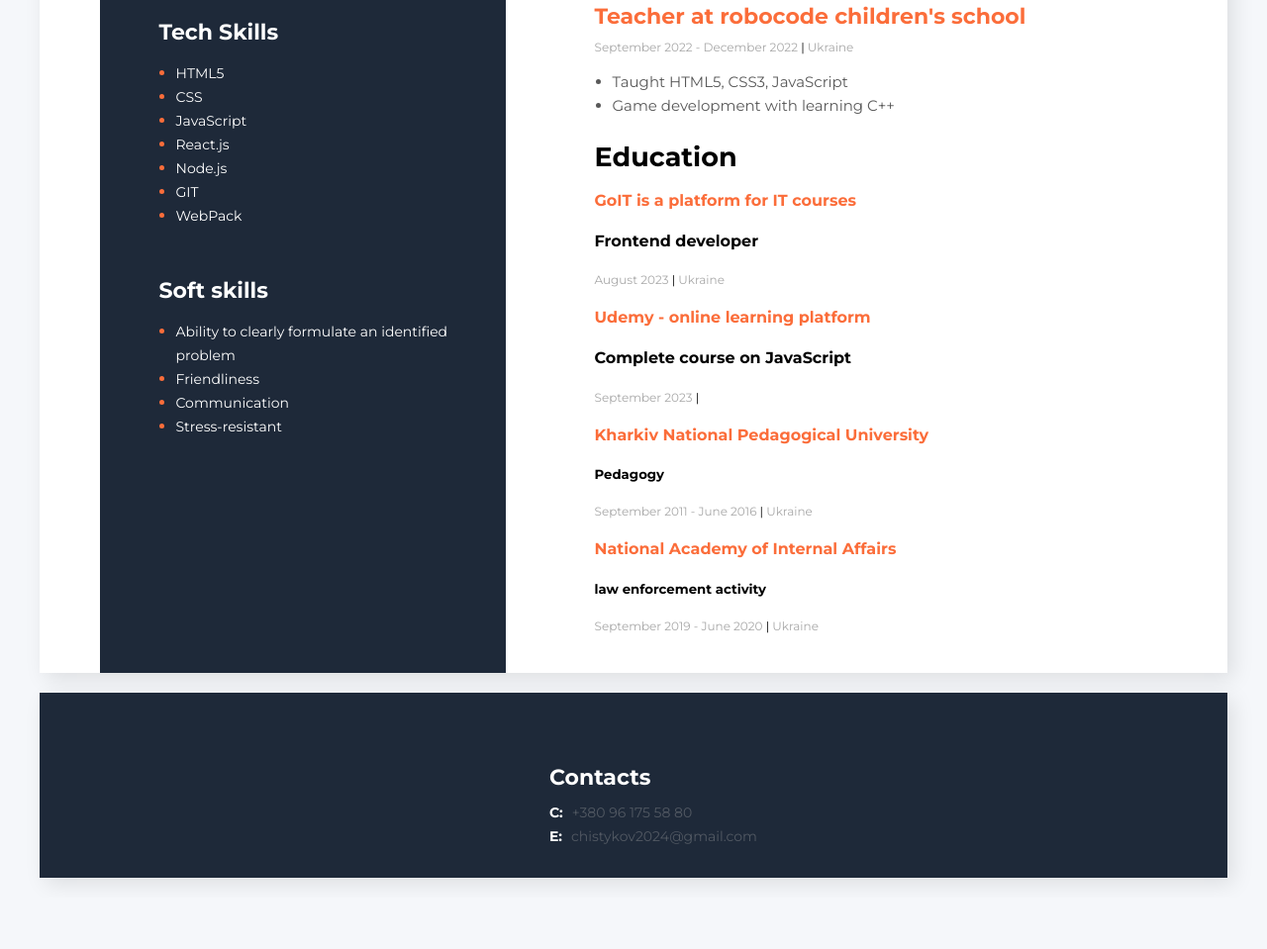
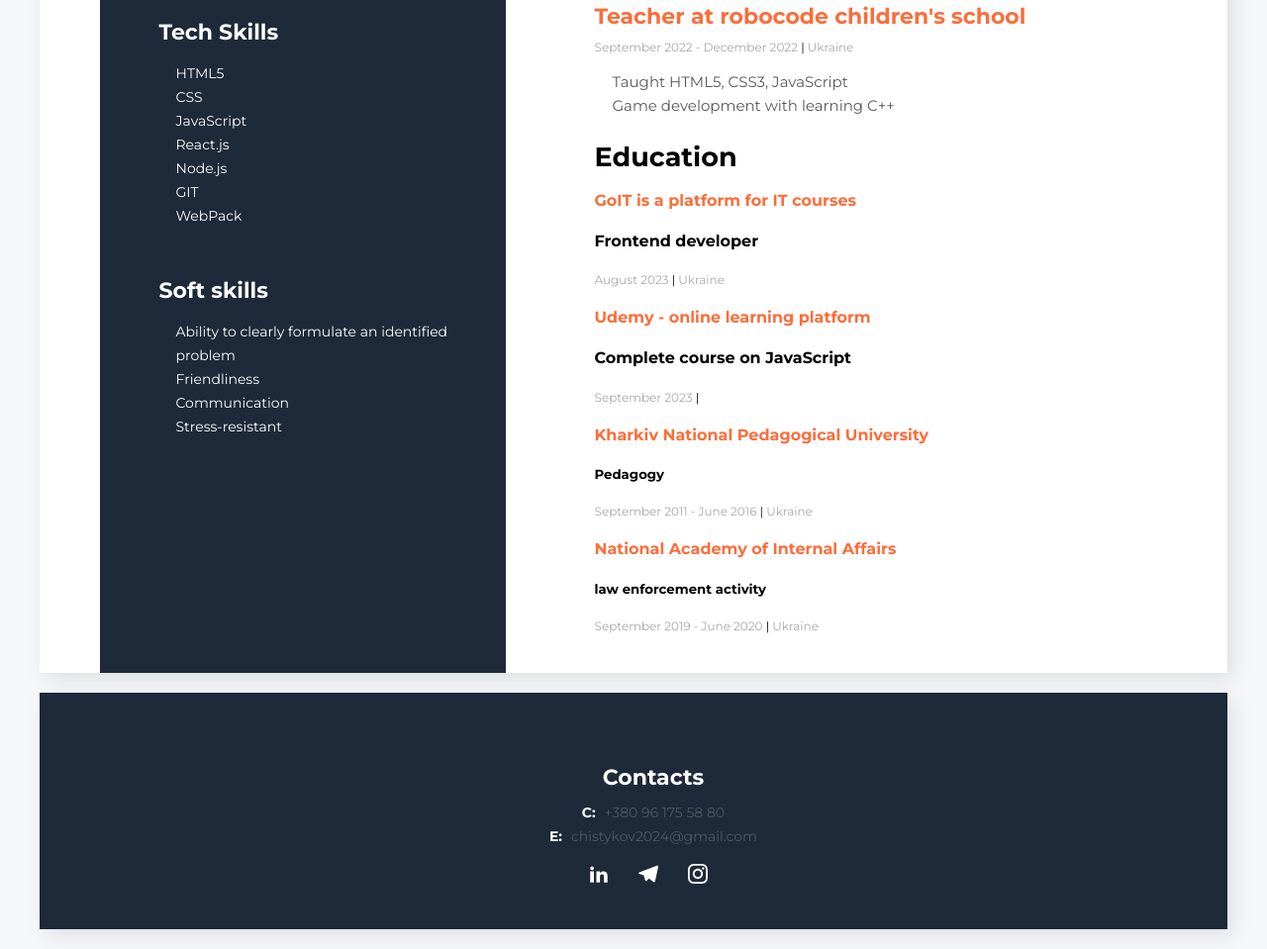
Before and after one commit to Sergey3355/My-resume, a plain HTML site: page index.html in a window 1280 px wide. Shown: the part 642-1601 px from the top of the page at 99% size. Before the commit the page ends 1549 px from the top, so only its background shows below. Drawn offline with Linux system fonts and the light colour scheme.

Commit message:
fix img,icon

```diff
--- a/css/style.css
+++ b/css/style.css
@@ -1,5 +1,8 @@
 a {
   text-decoration: none;
+}
+li {
+  list-style: none;
 }
 
 body {
@@ -246,7 +249,7 @@ body {
 }
 
 .contact-section-link:hover {
-  color: #f2f145;
+  color: #2196f3;
 }
 
 /* tech skills section */
@@ -290,3 +293,29 @@ body {
   justify-content: center;
   padding-bottom: 30px;
 }
+
+.wrap-contact_section {
+  display: flex;
+  flex-direction: column;
+  align-items: center;
+}
+
+.join-link {
+  display: flex;
+  color: #ffffff;
+
+  transition: color 250ms cubic-bezier(0.4, 0, 0.2, 1),
+    border 250ms cubic-bezier(0.4, 0, 0.2, 1);
+}
+.join-link:hover {
+  color: #2196f3;
+}
+
+.join-icon {
+  fill: currentColor;
+}
+
+.join-list {
+  display: flex;
+  gap: 30px;
+}
--- a/index.html
+++ b/index.html
@@ -268,9 +268,13 @@
         </div>
       </aside>
     </div>
+
+    <!-- ------------------- FOOTER ---------------------- -->
+
     <div class="main-container-section">
       <footer class="footer">
         <div class="contact-section">
+          <div class="wrap-contact_section">
             <h3 class="saidbar-title-contact"> Contacts </h3>
             <div>
               <span class="contact-section-type"> C: </span>
@@ -287,6 +291,40 @@
               >
             </div>
           </div>
+
+          <!-- <div class="colum"> -->
+
+          <div class="join">
+            <ul class="join-list">
+              <li class="join-item"
+                ><a
+                  target="_blank"
+                  href="https://linkedin.com/in/сергей-чистяков-433997228"
+                  class="join-link"
+                  ><svg class="join-icon" width="20" height="20">
+                    <use href="./img/symbol-defs.svg#icon-linkedin2"></use>
+                  </svg> </a
+              ></li>
+              <li class="join-item"
+                ><a
+                  target="_blank"
+                  href="https://t.me/Sergey_Chistyakov"
+                  class="join-link"
+                  ><svg class="join-icon" width="20" height="20">
+                    <use
+                      href="./img/symbol-defs.svg#icon-telegram"
+                    ></use></svg></a
+              ></li>
+              <li class="join-item">
+                <a href="#" class="join-link"
+                  ><svg class="join-icon" width="20" height="20">
+                    <use href="./img/symbol-defs.svg#icon-instagram"></use>
+                  </svg> </a
+              ></li>
+            </ul>
+          </div>
+          <!-- </div> -->
+        </div>
       </footer>
     </div>
 
```
Also changed, not shown: img/symbol-defs.svg (added), 2 other files. Lines whose indentation alone changed are shown as unchanged.
